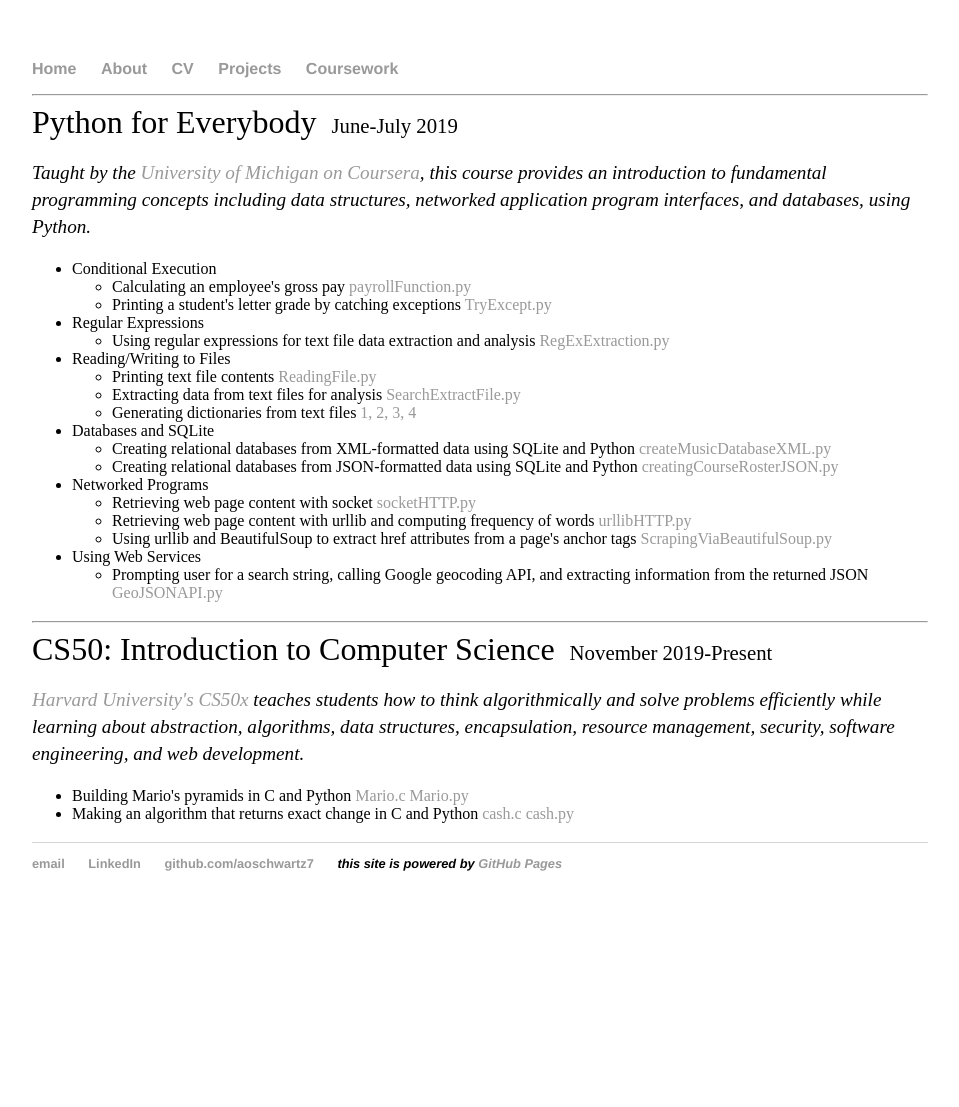
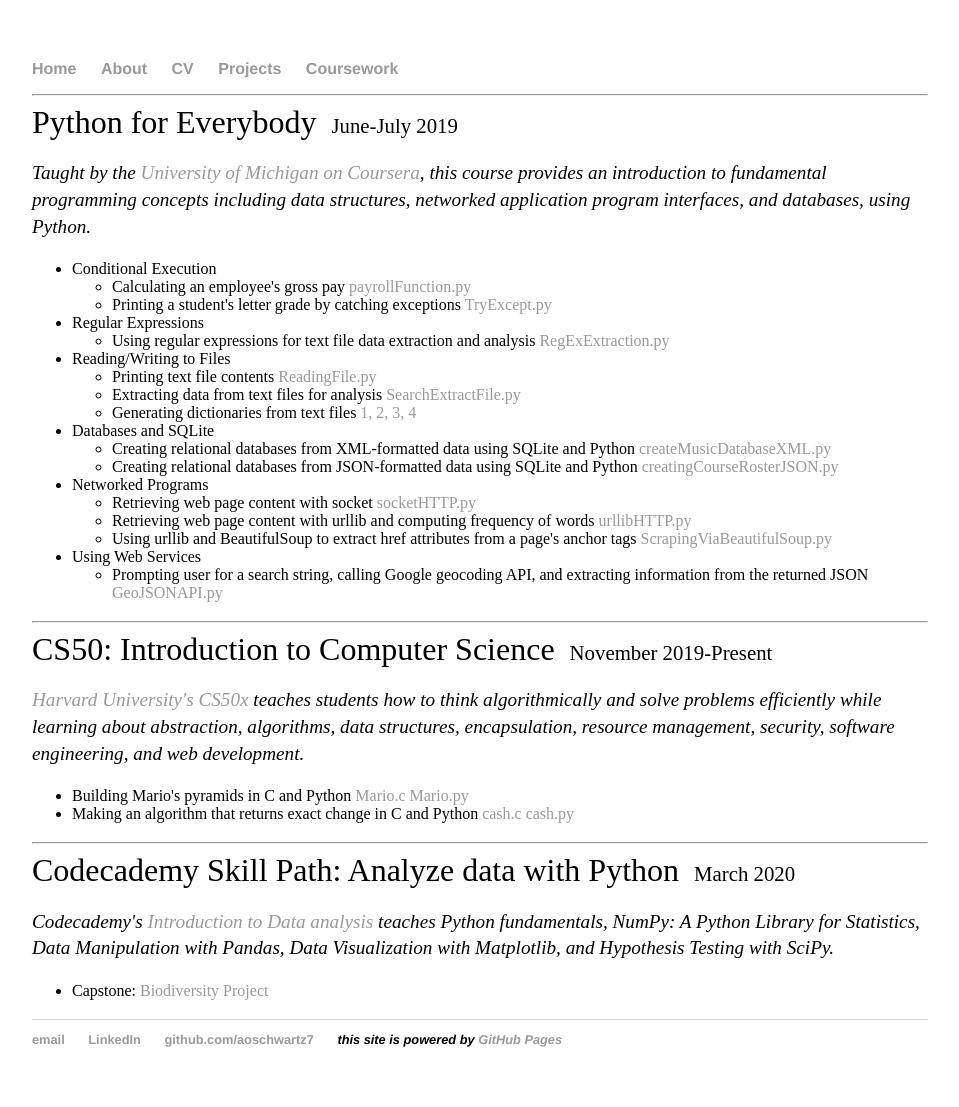
Before and after one commit to aoschwartz7/aoschwartz7.github.io, a Jekyll site: the page built from site/coursework.html, in a window 1280 px wide. Shown: the whole page, without its empty margins (160-1119 px from the left). Built offline with Jekyll 4.4.1, drawn with Linux system fonts in a browser that asks for light colours; before the commit the page ends 931 px from its top, so only the background shows below that.

Commit message:
adding Codecademy Capstone Project

```diff
--- a/site/coursework.html
+++ b/site/coursework.html
@@ -76,3 +76,15 @@
     <li>Making an algorithm that returns exact change in C and Python <a href="https://github.com/aoschwartz7/CS50/blob/master/cash.c">cash.c</a> <a href="https://github.com/aoschwartz7/CS50/blob/master/cash.py">cash.py</a></li>
   </ul>
 </p>
+
+<hr />
+<span>Codecademy Skill Path: Analyze data with Python<c>March 2020</c></span>
+<p>
+  <em>Codecademy's <a href="https://www.codecademy.com/learn/paths/analyze-data-with-python">Introduction to Data analysis</a> teaches Python fundamentals,
+NumPy: A Python Library for Statistics, Data Manipulation with Pandas, Data Visualization with Matplotlib, and Hypothesis Testing with SciPy.</em>
+</p>
+<p>
+  <ul>
+    <li>Capstone: <a href="https://github.com/aoschwartz7/Codecademy/blob/master/Biodiversity-Capstone.ipynb">Biodiversity Project</a></li>
+  </ul>
+</p>
```
